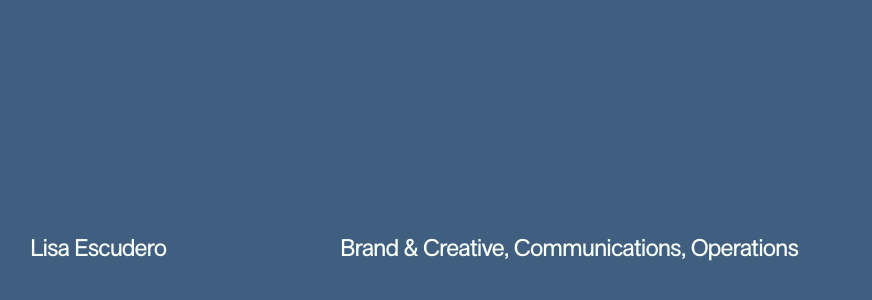
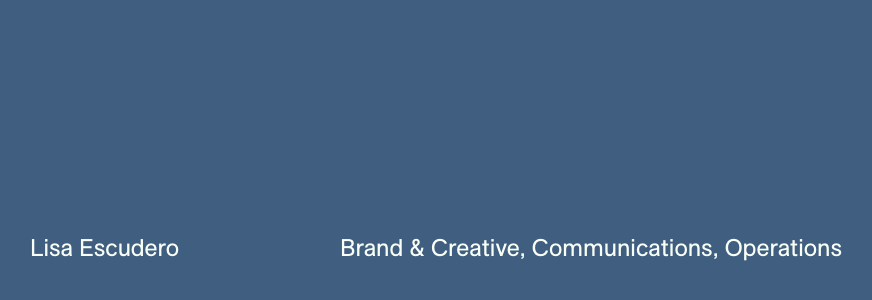
Before and after one commit to lizardmcguire/lisaes-landing, a plain HTML site: page index.html in a window 1280 px wide. Shown: the part 4-304 px from the top of the page, without its empty margins (49-921 px from the left). Drawn offline with Linux system fonts and the light colour scheme.

Commit message:
Letter spacing 0 everywhere; creative page updated from Figma
Co-Authored-By: Claude Opus 5.5 <noreply@anthropic.com>

```diff
--- a/index.html
+++ b/index.html
@@ -26,7 +26,7 @@
       background: var(--slate);
       color: var(--eggshell);
       font: 24px/1 "ES Allianz", "Helvetica Neue", Helvetica, Arial, sans-serif;
-      letter-spacing: -1px;
+      letter-spacing: 0;
       -webkit-font-smoothing: antialiased;
     }
     a { color: inherit; text-decoration: none; }
```
